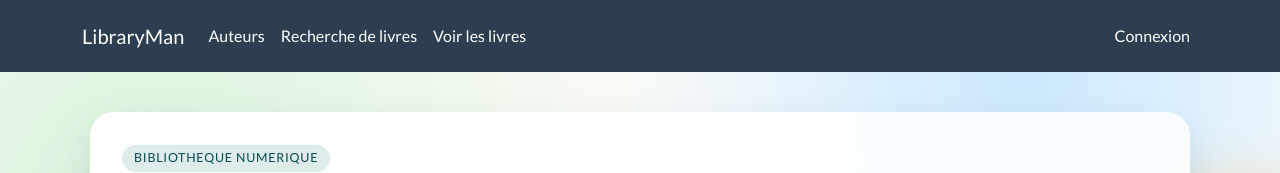
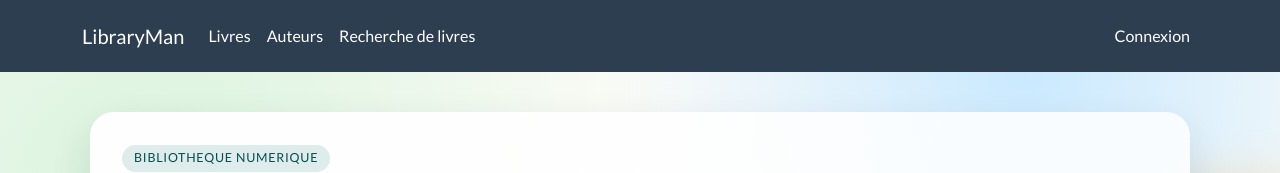
Before and after one commit to AirbnbEcoPlus/projet-2026-biblo-front, an Angular app: page / in a window 1280 px wide. Shown: the top 173 px of the page. Built offline with nearby package versions, Linux system fonts and the light colour scheme.

Commit message:
fix routeur

```diff
--- a/src/app/app.html
+++ b/src/app/app.html
@@ -2,9 +2,9 @@
   <div class="container">
     <a class="navbar-brand" routerLink="/">LibraryMan</a>
     <div class="navbar-nav me-auto">
+      <a class="nav-link" routerLink="/livres-list" routerLinkActive="active">Livres</a>
       <a class="nav-link" routerLink="/auteurs" routerLinkActive="active">Auteurs</a>
       <a class="nav-link" routerLink="/search-livres" routerLinkActive="active">Recherche de livres</a>
-      <a class="nav-link" routerLink="/livres-list" routerLinkActive="active">Voir les livres</a>
       @if (authService.isLoggedIn()) {
         <a class="nav-link" routerLink="/mon-compte" routerLinkActive="active">Mon compte</a>
       }
```
